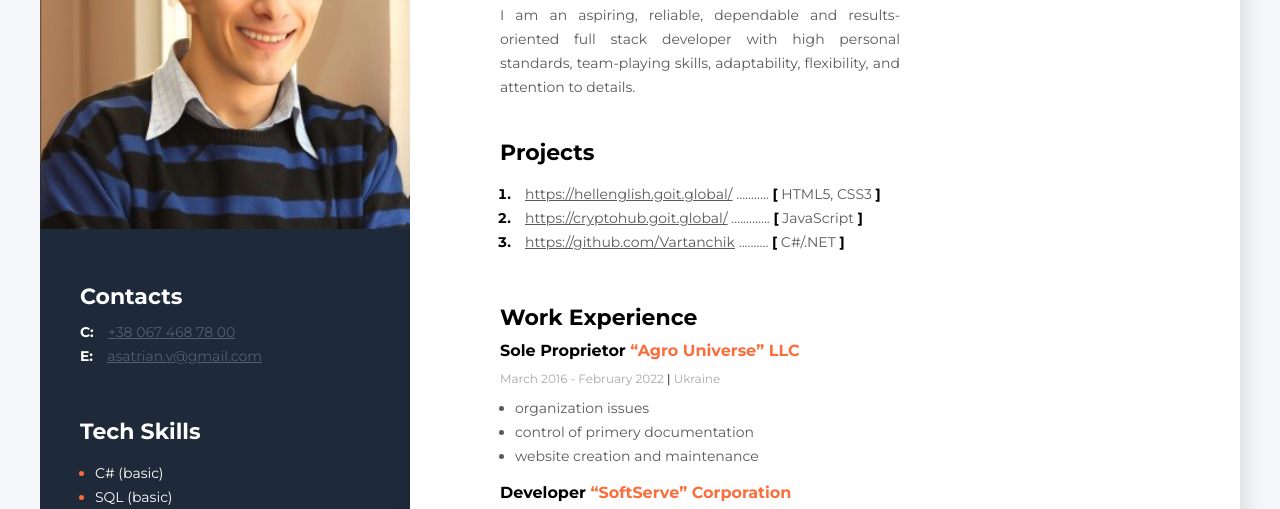
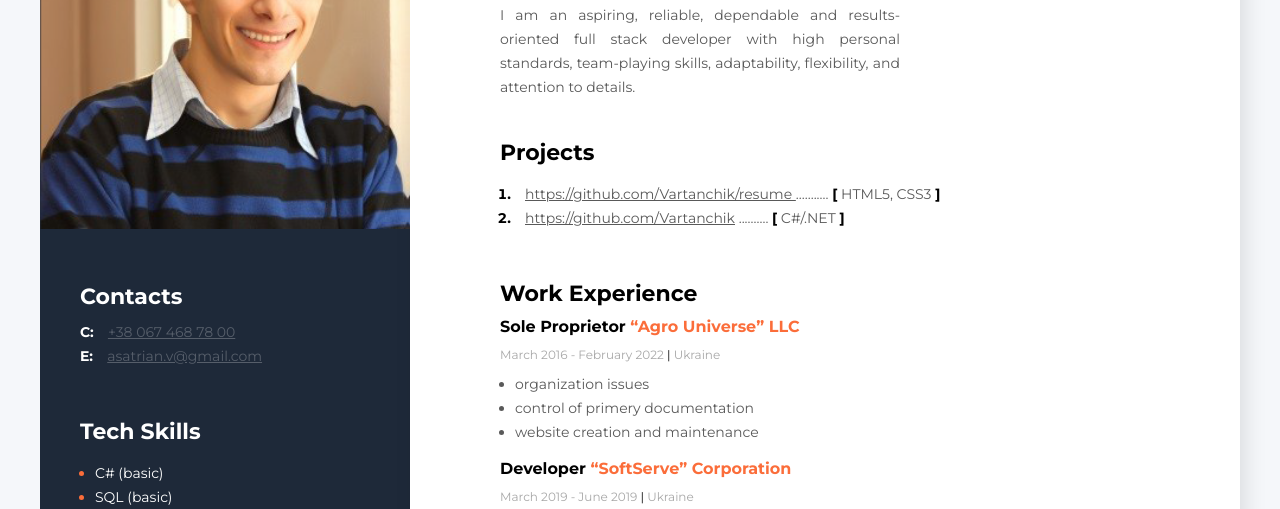
Before and after one commit to Vartanchik/resume, a plain HTML site: page index.html in a window 1280 px wide. Shown: the part 227-736 px from the top of the page. Drawn offline with Linux system fonts and the light colour scheme.

Commit message:
deleted JavaScript project

```diff
--- a/index.html
+++ b/index.html
@@ -30,19 +30,12 @@
 					<ol class="projects-list">
 						<li class="projects-item">
 							<span class="project">
-								<a href="https://hellenglish.goit.global/" class="project-link">https://hellenglish.goit.global/</a>
+								<a href="https://github.com/Vartanchik/resume" class="project-link">
+									https://github.com/Vartanchik/resume
+								</a>
 								...........
 								<span class="project-bracket">[</span>
 								HTML5, CSS3
-								<span class="project-bracket">]</span>
-							</span>
-						</li>
-						<li class="projects-item">
-							<span class="project">
-								<a href="https://cryptohub.goit.global/" class="project-link">https://cryptohub.goit.global/</a>
-								.............
-								<span class="project-bracket">[</span>
-								JavaScript
 								<span class="project-bracket">]</span>
 							</span>
 						</li>
```
